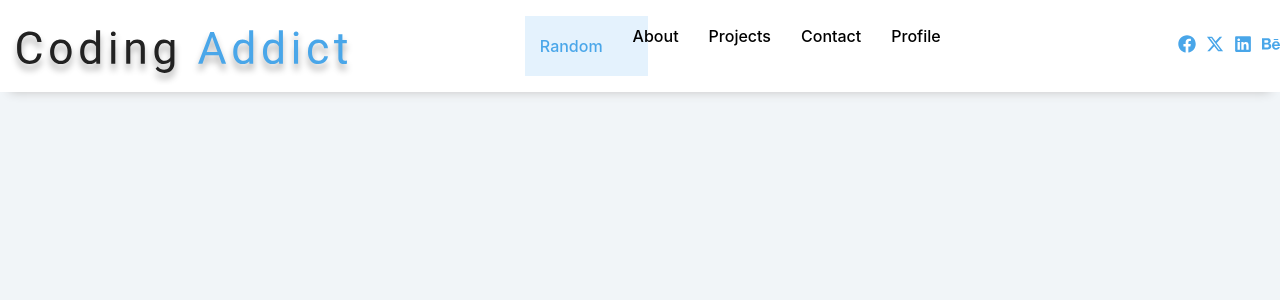
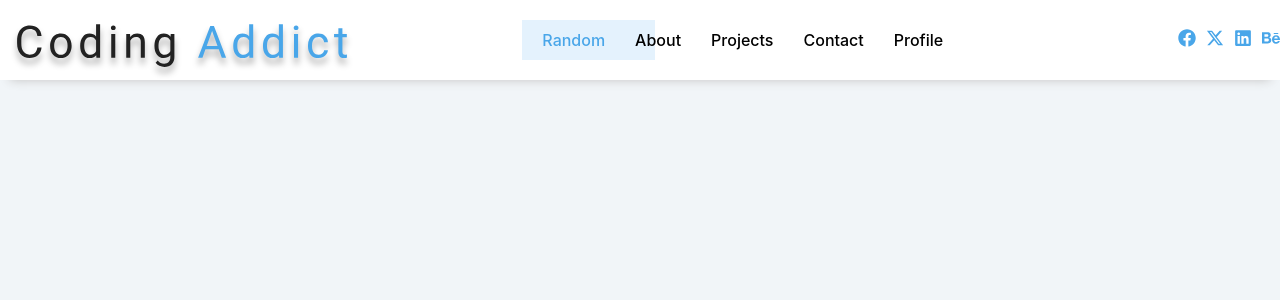
Before and after one commit to LaurenCummings/navbar-project, a React (Vite) app: page / in a window 1280 px wide. In both pictures the pointer is over the link "Random". Shown: the top 300 px of the page. Built offline with nearby package versions, Linux system fonts and the light colour scheme.

Commit message:
Changed link padding on hover so it doesn't affect links fitting in box

```diff
--- a/src/Navbar.css
+++ b/src/Navbar.css
@@ -43,7 +43,7 @@ nav {
 
 .links a:hover {
     background-color: rgba(165, 213, 248, 0.3);
-    padding: 15px;
+    padding-left: 20px;
     color: rgb(73, 166, 233);
 }
 
```
